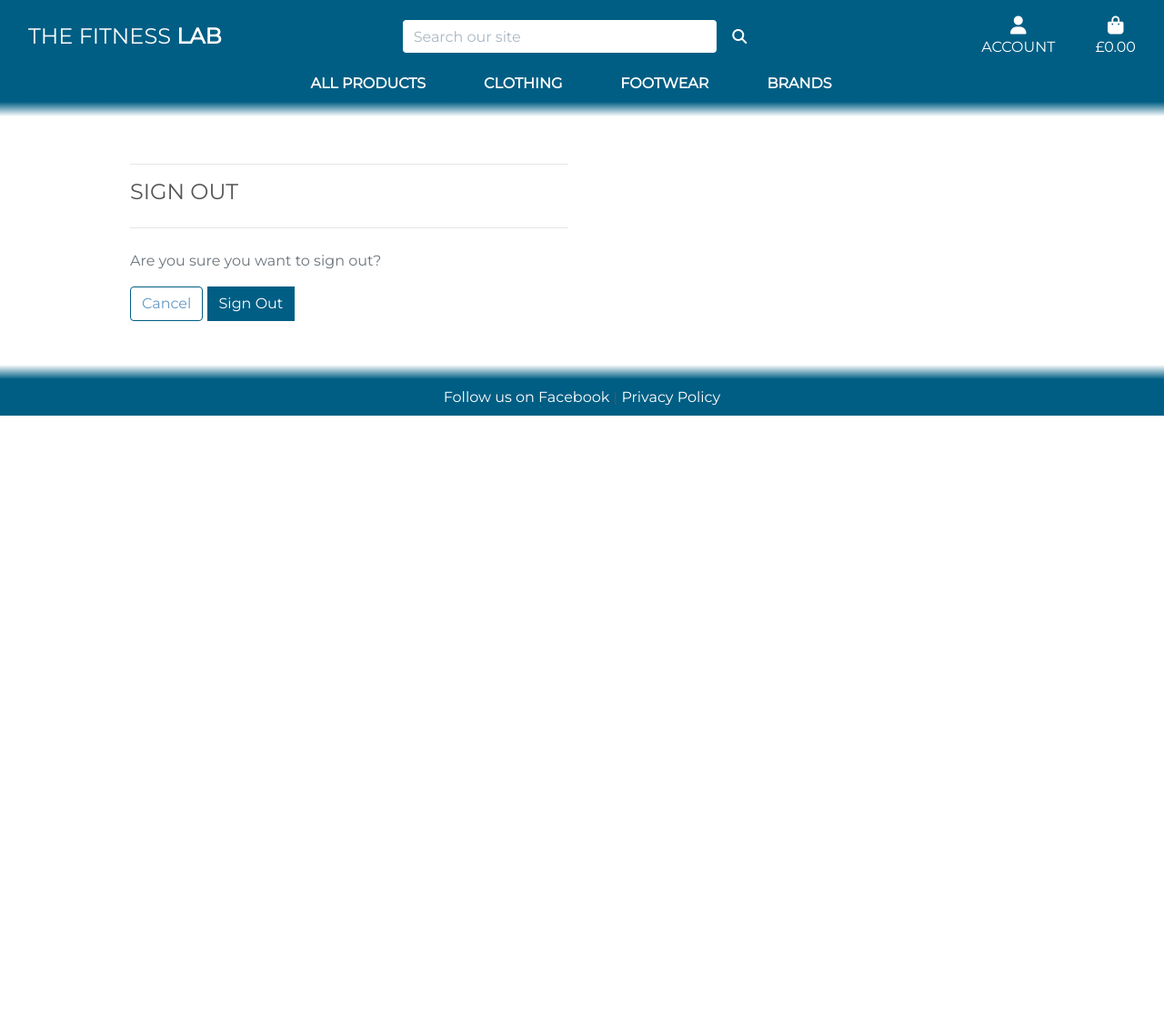
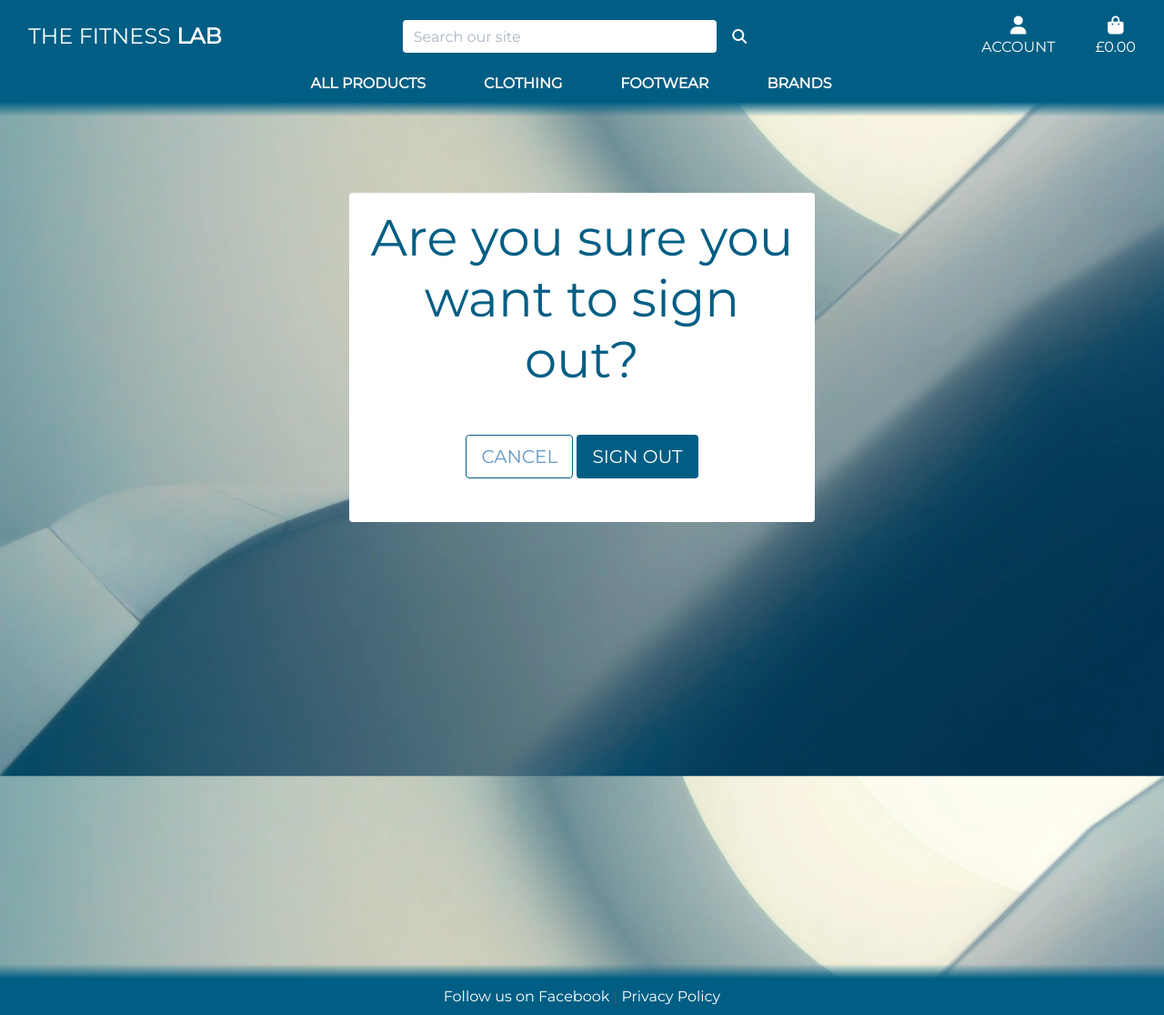
Before and after one commit to Code-Institute-Submissions/bens6477-the-fitness-lab_JanResub, a Django app: page /accounts/logout/ in a window 1280 px wide. Shown: the whole page at 91% size. Before the commit the page ends 457 px from the top, so only its background shows below. Run offline with Django 3.2, Linux system fonts and the light colour scheme; a user stored in the database is signed in; some libraries are stand-ins or nearby versions.

Commit message:
Added min full height container and styled home page, logout page and 404 error page

```diff
--- a/home/templates/home/index.html
+++ b/home/templates/home/index.html
@@ -10,9 +10,9 @@
 {% endblock %}
 
 {% block content %}
-    <div class="container h-100 rounded">
-        <div class="row h-100">
-            <div class="col-7 col-md-6 my-auto bg-white">
+    <div class="container h-100 mt-5 align-items-center text-center">
+        <div class="row">
+            <div class="col-12 col-lg-6 mx-auto my-auto pt-3 bg-white rounded">
                 <h1 class="display-4 text-black">
                     The perfect <strong>formula</strong> for your fitness needs.
                 </h1>
--- a/static/css/base.css
+++ b/static/css/base.css
@@ -8,6 +8,10 @@ body {
     height: calc(100vh - 164px);
     color: #555;
     font-family: 'Montserrat';
+}
+
+.full-height {
+    min-height: 100vh;
 }
 
 /* from Bulma */
--- a/templates/allauth/account/logout.html
+++ b/templates/allauth/account/logout.html
@@ -1,23 +1,36 @@
-{% extends "account/base.html" %}
+{% extends "base.html" %}
 
 {% load i18n %}
 
 {% block head_title %}{% trans "Sign Out" %}{% endblock %}
 
-{% block inner_content %}
-<hr>
-<h2 class="logo-font mb-4">{% trans "Sign Out" %}</h2>
-<hr>
-<p>{% trans 'Are you sure you want to sign out?' %}</p>
+{% block page_header %}
+    <div class="container header-container">
+        <div class="row">
+            <div class="col"></div>
+        </div>
+    </div>
+{% endblock %}
 
+{% block content %}
+<div class="container h-100 mt-5 align-items-center text-center">
+  <div class="row">
+      <div class="col-12 col-lg-6 mx-auto my-auto pt-3 bg-white rounded">
+        <h1 class="display-4 text-black">
+          {% trans 'Are you sure you want to sign out?' %}
+        </h1>
         <form method="post" action="{% url 'account_logout' %}">
           {% csrf_token %}
           {% if redirect_field_value %}
           <input type="hidden" name="{{ redirect_field_name }}" value="{{ redirect_field_value }}"/>
           {% endif %}
-  <a class="btn btn-outline-black rounded" href="{% url 'home' %}">Cancel</a>
-  <button type="submit">{% trans 'Sign Out' %}</button>
+          <div class="my-5">
+                <a href="{% url 'home' %}" class="btn-outline-black btn btn-lg rounded text-uppercase">Cancel</a>
+                <button class="btn-black btn btn-lg rounded text-uppercase" type="submit">{% trans 'Sign Out' %}</button>
+          </div>
         </form>
-
+      </div>
+  </div>
+</div>
 
 {% endblock %}
--- a/templates/base.html
+++ b/templates/base.html
@@ -141,8 +141,10 @@
     {% block page_header %}
     {% endblock %}
 
+    <div class="full-height">
     {% block content %}
     {% endblock %}
+    </div>
 
     <footer class="mt-5">
         <div class="hero-overlay-reverse row"></div>
```
Also changed, not shown: templates/errors/404.html (+12 -11 lines), db.sqlite3. Lines whose indentation alone changed are shown as unchanged.
